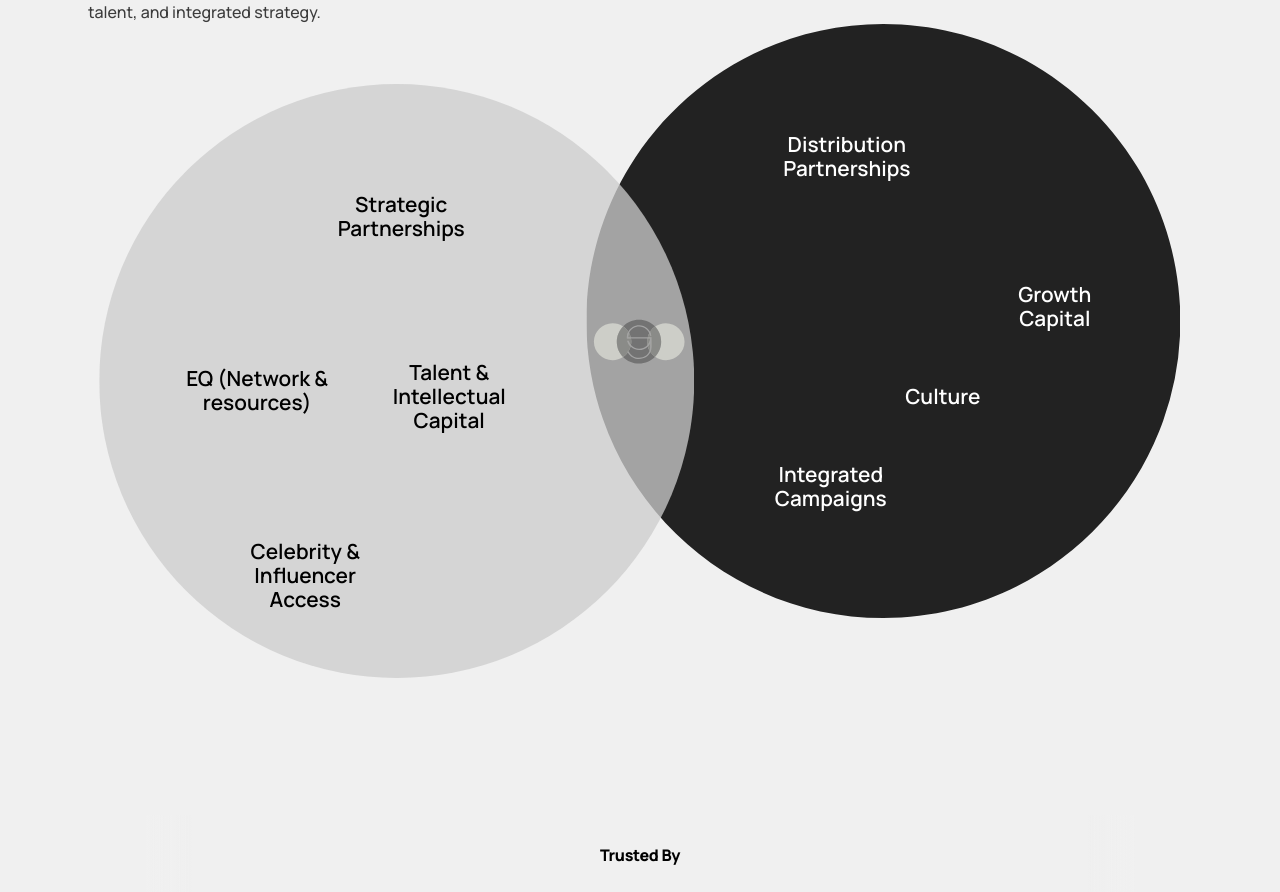
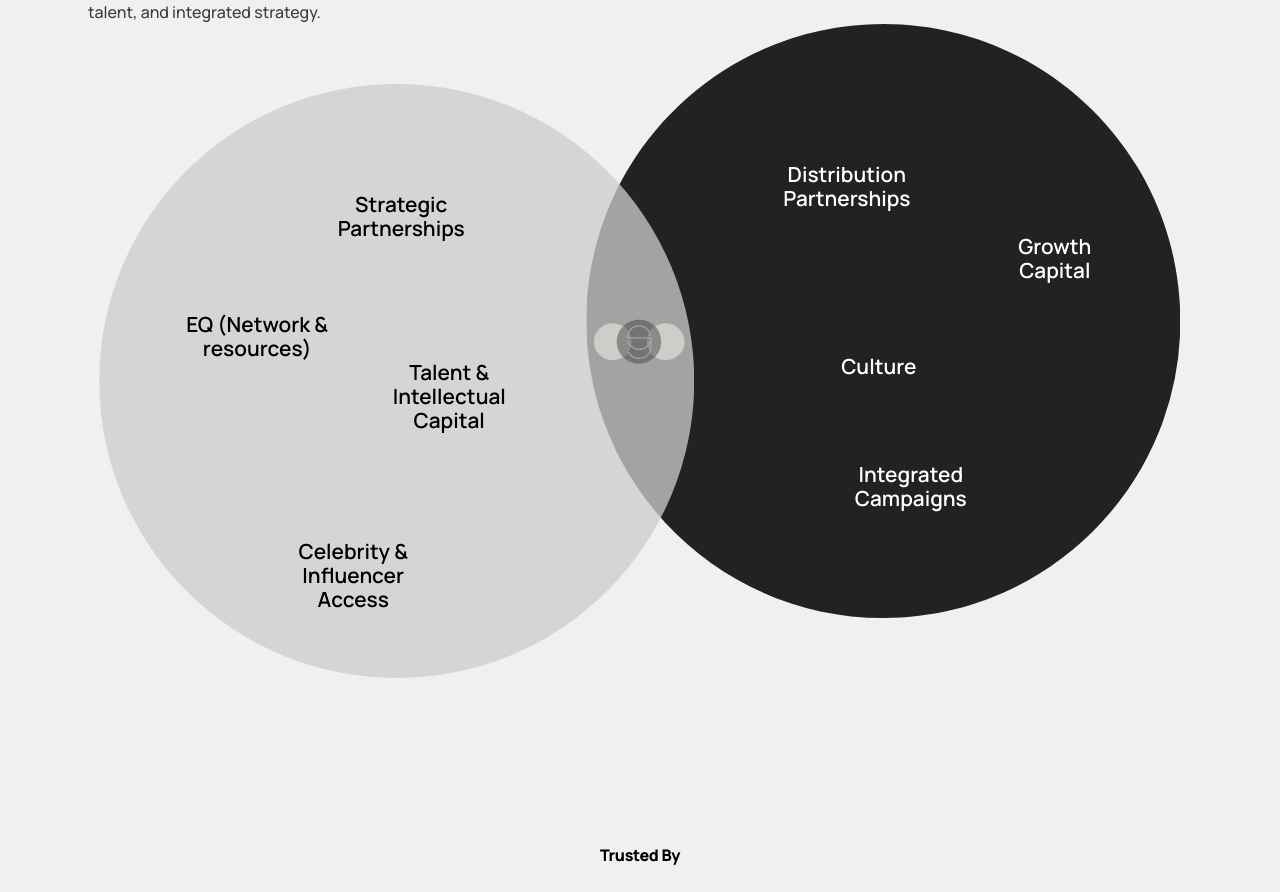
Before and after one commit to rohanbhangui/gsg-website, a React (Create React App) app: page / in a window 1280 px wide. Shown: the part 1867-2759 px from the top of the page. Built offline with nearby package versions, Linux system fonts and the light colour scheme.

Commit message:
fixed position

```diff
--- a/src/pages/home/home.js
+++ b/src/pages/home/home.js
@@ -69,10 +69,10 @@ const leftContent = [
     id: uuid(),
     label: "Celebrity & Influencer Access",
     animation: floatingAnimation(),
-    left: "70%",
-    top: "70%",
+    left: "76%",
+    top: "64%",
     desktop: {
-      left: "40%",
+      left: "55%",
       top: "80%"
     }
   },
@@ -92,10 +92,10 @@ const leftContent = [
     label: "EQ (Network & resources)",
     animation: floatingAnimation(),
     left: "25%",
-    top: "49%",
+    top: "59%",
     desktop: {
       left: "25%",
-      top: "49%"
+      top: "40%"
     }
   },
   {
@@ -120,17 +120,17 @@ const rightContent = [
     top: "30%",
     desktop: {
       left: "20%",
-      top: "20%"
+      top: "25%"
     }
   },
   {
     id: uuid(),
     label: "Integrated Campaigns",
     animation: floatingAnimation(),
-    left: "65%",
-    top: "42%",
+    left: "78%",
+    top: "37%",
     desktop: {
-      left: "15%",
+      left: "40%",
       top: "75%",
     }
   },
@@ -139,21 +139,21 @@ const rightContent = [
     label: "Culture",
     animation: floatingAnimation(),
     left: "75%",
-    top: "60%",
+    top: "70%",
     desktop: {
-      left: "50%",
-      top: "60%",
+      left: "30%",
+      top: "55%",
     }
   },
   {
     id: uuid(),
     label: "Growth Capital",
     animation: floatingAnimation(),
-    left: "40%",
-    top: "80%",
+    left: "30%",
+    top: "60%",
     desktop: {
       left: "85%",
-      top: "45%",
+      top: "37%",
     }
   }
 ]
@@ -908,8 +908,8 @@ const VennItem = styled.p`
     top: ${({ top }) => top};
     left: ${({ left }) => left};
     position: absolute;
-    max-width: 10rem;
-    font-size: 1.3rem;
+    max-width: 12rem;
+    font-size: 1.5rem;
     font-weight: 600;
     transition: opacity 1s 0.8s cubic-bezier(.77, 0, .175, 1),transform 1s 0.8s cubic-bezier(.77, 0, .175, 1);
 
@@ -930,6 +930,7 @@ const VennItem = styled.p`
     } */
 
     @media ${({ theme }) => theme.mediaQuery.small} {
+      max-width: 15rem;
       font-size: 1.3rem;
       top: ${({ desktop }) => desktop && desktop.top};
       left: ${({ desktop }) => desktop && desktop.left};
```
